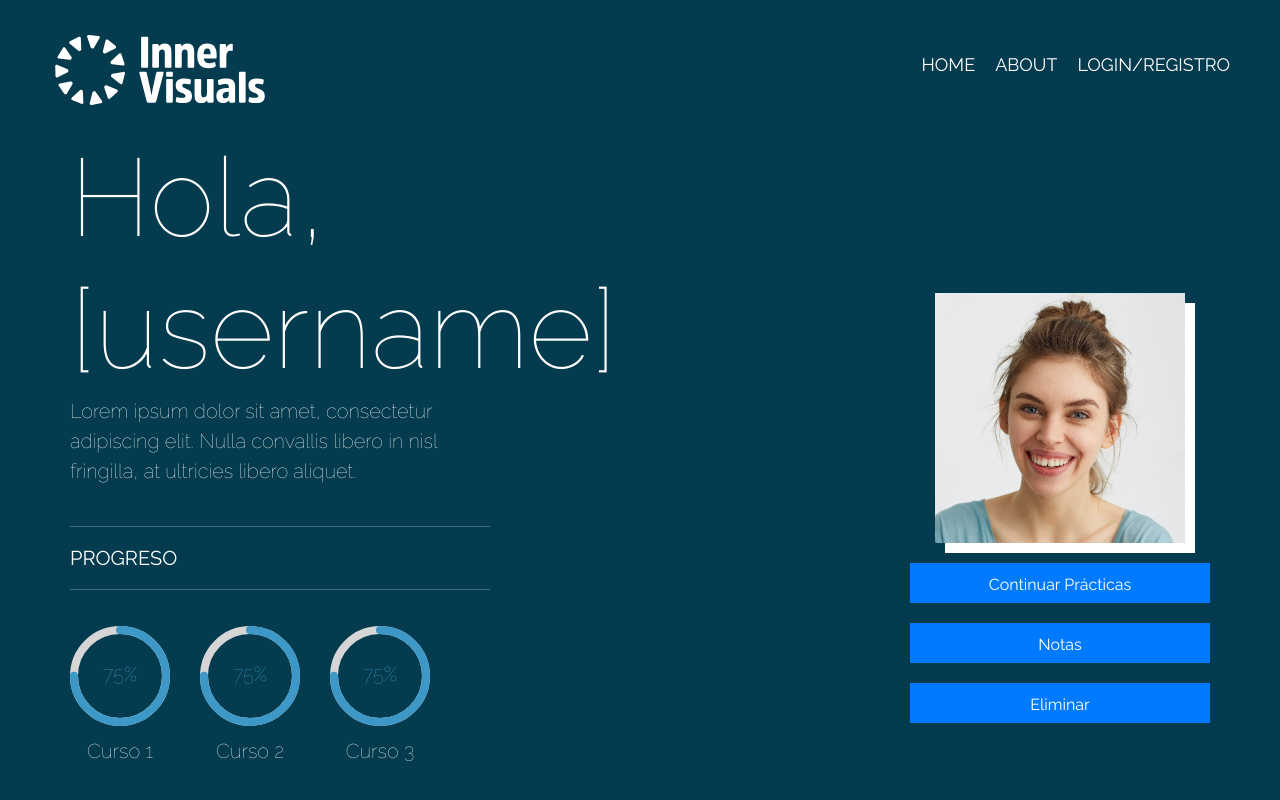
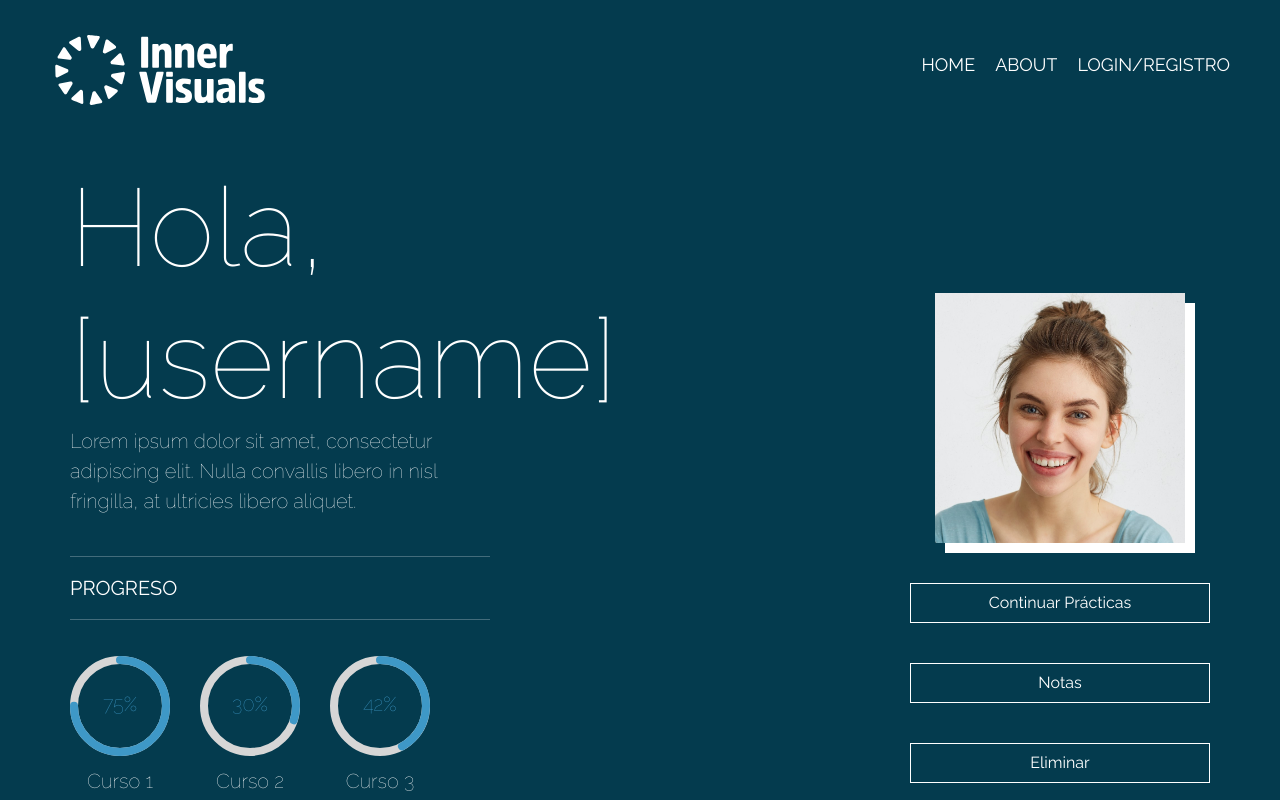
Before and after one commit to GabrielaRamos79/inner_visual_final_project, a React (Vite) app in the folder client/InnerVisual/: page /client/dashboard in a window 1280 px wide. Shown: the top 800 px of the page. Built offline with nearby package versions, Linux system fonts and the light colour scheme.

Commit message:
update style buttons

```diff
--- a/client/InnerVisual/src/components/profileClient/ProfileClient.jsx
+++ b/client/InnerVisual/src/components/profileClient/ProfileClient.jsx
@@ -28,11 +28,11 @@ const ProfileClient = ({ handleShow }) => {
                 <p style={{ color: "white" }}>Curso 1</p>
               </div>
               <div className="progress-info">
-                <CircularProgressbar value={75} text={`${75}%`} />
+                <CircularProgressbar value={30} text={`${30}%`} />
                 <p style={{ color: "white" }}>Curso 2</p>
               </div>
               <div className="progress-info">
-                <CircularProgressbar value={75} text={`${75}%`} />
+                <CircularProgressbar value={42} text={`${42}%`} />
                 <p style={{ color: "white" }}>Curso 3</p>
               </div>
             </div>
@@ -44,13 +44,13 @@ const ProfileClient = ({ handleShow }) => {
               src={fotoperfil}
               alt="Foto del Cliente"
             />
-            <button className="btn-custom" onClick={handleContinue}>
+            <button className="btn-customP" onClick={handleContinue}>
               Continuar Prácticas
             </button>
-            <button className="btn-custom" onClick={handleShow}>
+            <button className="btn-customP" onClick={handleShow}>
               Notas
             </button>
-            <button className="btn-custom" onClick={handleDelete}>
+            <button className="btn-customP" onClick={handleDelete}>
               Eliminar
             </button>
           </div>
--- a/client/InnerVisual/src/components/profileClient/profileClient.css
+++ b/client/InnerVisual/src/components/profileClient/profileClient.css
@@ -57,7 +57,7 @@
   box-shadow: 10px 10px rgb(255, 255, 255);
 }
 
-.btn-custom {
+.btn-customP {
   width: 300px;
   height: 40px;
   background-color: transparent;
```
